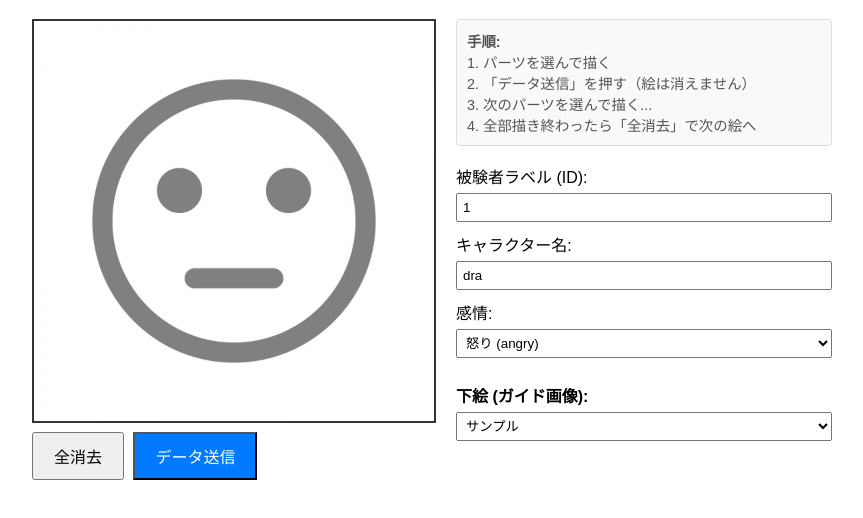
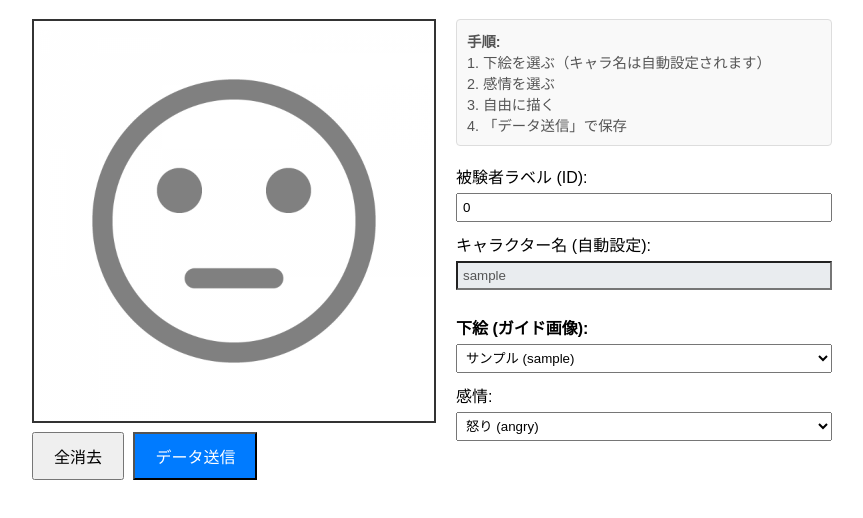
Before and after one commit to c0a23059fb/Doradraw01, a plain HTML site: page index.html in a window 1280 px wide. Shown: the part 90-608 px from the top of the page, without its empty margins (208-1071 px from the left). Drawn offline with Linux system fonts and the light colour scheme.

Commit message:
キャラクター名設定方法変更

```diff
--- a/index.html
+++ b/index.html
@@ -51,31 +51,30 @@
     <div class="controls">
         <div class="instruction">
             <strong>手順:</strong><br>
-            1. パーツを選んで描く<br>
-            2. 「データ送信」を押す（絵は消えません）<br>
-            3. 次のパーツを選んで描く...<br>
-            4. 全部描き終わったら「全消去」で次の絵へ
+            1. 下絵を選ぶ（キャラ名は自動設定されます）<br>
+            2. 感情を選ぶ<br>
+            3. 自由に描く<br>
+            4. 「データ送信」で保存
         </div>
         <br>
 
         <label for="labelInput">被験者ラベル (ID):</label>
-        <input type="text" id="labelInput" value="1" placeholder="例: 1">
+        <input type="text" id="labelInput" value="0" placeholder="例: 0">
 
-        <label for="charName">キャラクター名:</label>
-        <input type="text" id="charName" value="dra" placeholder="例: dra, an">
+        <label for="charName">キャラクター名 (自動設定):</label>
+        <input type="text" id="charName" value="" readonly style="background-color: #e9ecef; color: #555;">
+
+        <label for="bgImageSelect" style="font-weight:bold; margin-top: 15px;">下絵 (ガイド画像):</label>
+        <select id="bgImageSelect" onchange="changeBgImage()">
+            <option value="sample.jpg">サンプル (sample)</option>
+            <option value="noumen.jpg">能面</option>
+            <option value="patthi.jpg">ぱっちぃ</option>
+        </select>
 
         <label for="emotionSelect">感情:</label>
         <select id="emotionSelect">
             <option value="angry">怒り (angry)</option>
             <option value="happy">喜び (happy)</option>
-        </select>
-
-        <label for="bgImageSelect" style="font-weight:bold; margin-top: 15px;">下絵 (ガイド画像):</label>
-        <select id="bgImageSelect" onchange="changeBgImage()">
-            <option value="sample.jpg">サンプル</option>
-            <option value="noumen.jpg">能面</option>
-            <option value="patthi.jpg">ぱっちぃ</option>
-            <option value="">なし (背景を消す)</option>
         </select>
 
         <div id="statusMessage" class="status" style="display:none;"></div>
@@ -98,16 +97,21 @@
     function changeBgImage() {
         const select = document.getElementById('bgImageSelect');
         const fileName = select.value;
+        const charInput = document.getElementById('charName'); // キャラ名入力欄を取得
 
         if (fileName === "") {
             canvas.style.backgroundImage = 'none';
+            charInput.value = "unknown"; // 画像なしの場合は unknown 等にしておく
         } else {
-            // 1. ファイル名から拡張子を取り除き、_mask.jpg をつけた名前を作る
-            // 例: "doraemon.jpg" -> "doraemon_mask.jpg"
-            const maskName = fileName.replace(/\.[^/.]+$/, "") + "_mask.jpg";
+            // 1. ファイル名から拡張子を取り除く (noumen.jpg -> noumen)
+            // これをキャラクター名としてセット
+            const nameBase = fileName.replace(/\.[^/.]+$/, "");
+            charInput.value = nameBase;
 
-            // 2. CSSの background-image を設定
-            // 記述順序: 一番上が [マスク]、次が [白背景]、一番下が [下絵]
+            // 2. マスク画像のファイル名作成 (noumen_mask.jpg)
+            const maskName = nameBase + "_mask.jpg";
+
+            // 3. 背景設定 (マスク -> 白 -> 下絵)
             canvas.style.backgroundImage = `
                 url('images/${maskName}'),
                 linear-gradient(rgba(255, 255, 255, 0.5), rgba(255, 255, 255, 0.5)),
@@ -115,7 +119,7 @@
             `;
 
             // 表示設定
-            canvas.style.backgroundSize = 'contain, contain, contain'; // 全てのレイヤーをcontainに
+            canvas.style.backgroundSize = 'contain, contain, contain';
             canvas.style.backgroundRepeat = 'no-repeat, no-repeat, no-repeat';
             canvas.style.backgroundPosition = 'center, center, center';
         }
```
